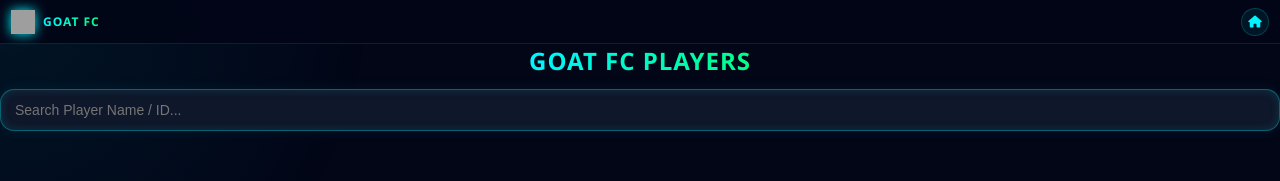
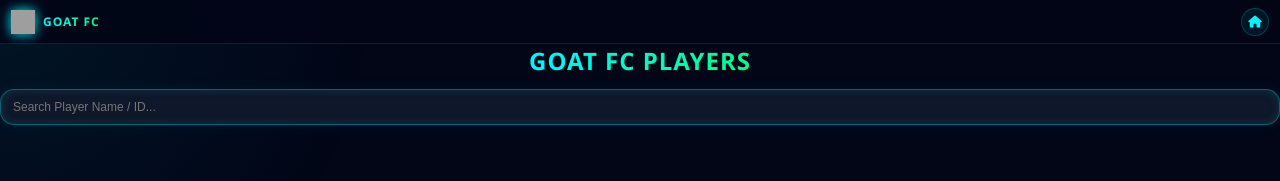
Before and after one commit to eikkra/GOAT-FC, a plain HTML site: page players/index.html in a window 1280 px wide. Shown: the top 181 px of the page. Drawn offline with Linux system fonts and the light colour scheme; no server answers; grey boxes are pictures that could not be loaded.

Commit message:
Add files via upload

```diff
--- a/players/index.html
+++ b/players/index.html
@@ -202,7 +202,7 @@ background-position:300%;
 
     width:100%;
 
-    padding:12px 14px;
+    padding:10px 12px;
 
     border-radius:14px;
 
@@ -214,7 +214,7 @@ background-position:300%;
 
     outline:none;
 
-    font-size:14px;
+    font-size:12px;
 
     margin-bottom:16px;
 
```
